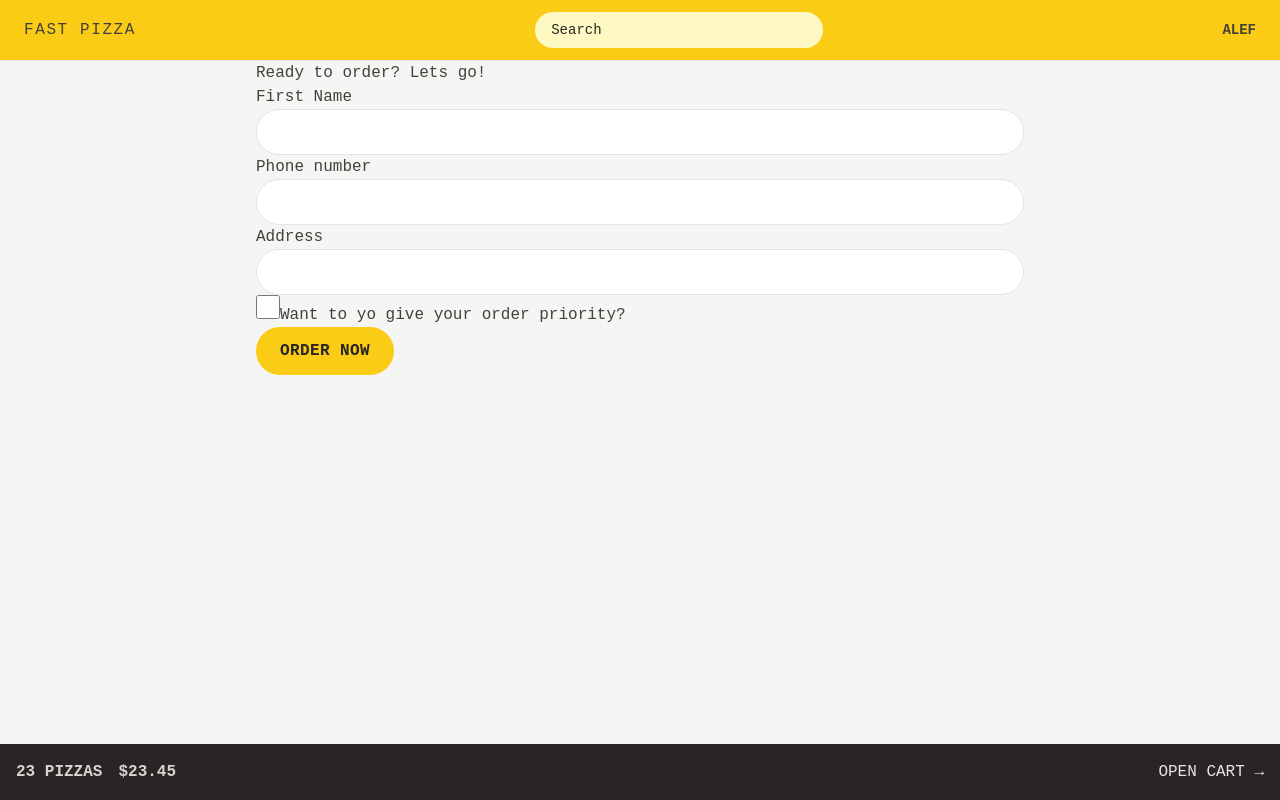
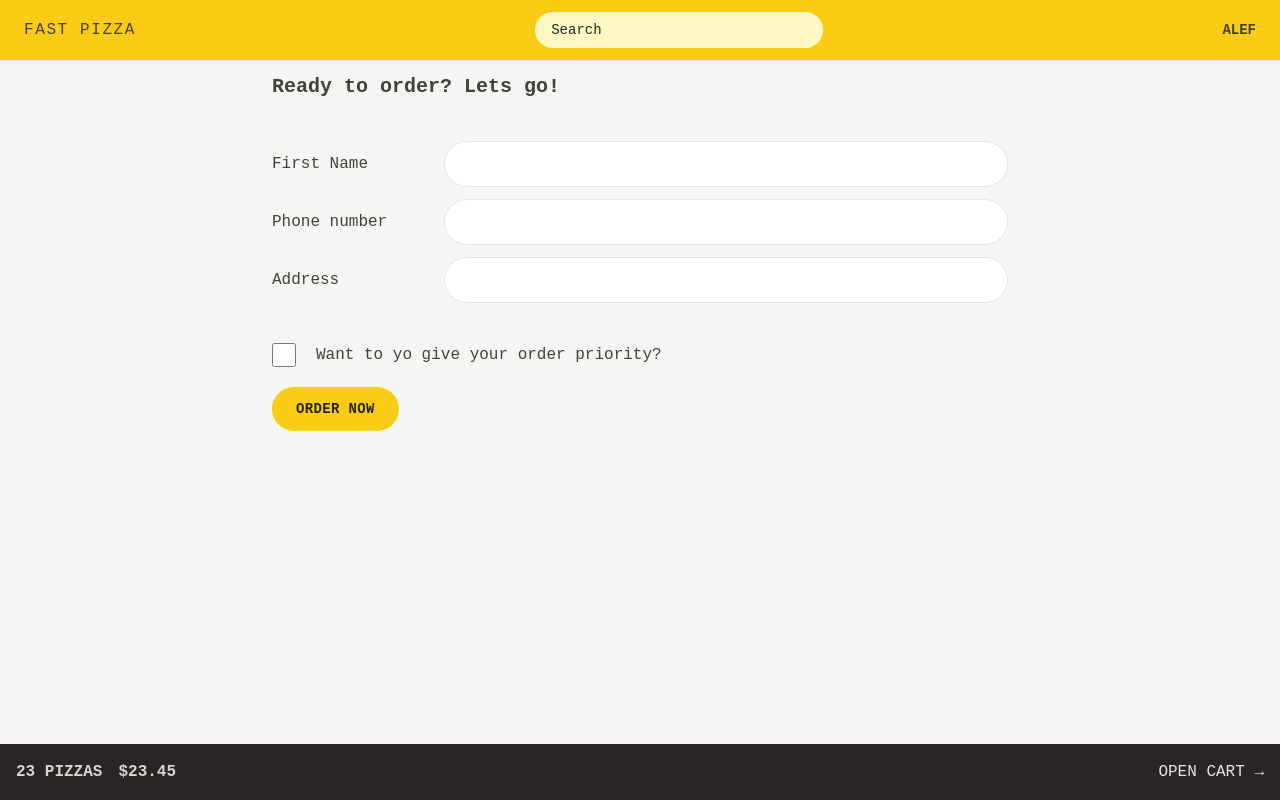
Before and after one commit to alefHabte/PIZZA-Ordering, a React (Vite) app: page /order/new in a window 1280 px wide. Built offline with nearby package versions, Linux system fonts and the light colour scheme; a web font is replaced by a local one.

Commit message:
finished-tailwind-section

```diff
--- a/src/features/cart/Cart.jsx
+++ b/src/features/cart/Cart.jsx
@@ -1,6 +1,7 @@
 import { Link } from "react-router-dom";
 import LinkButton from "../../ui/LinkButton";
 import Button from "../../ui/Button";
+import CartItem from "./CartItem";
 
 const fakeCart = [
   {
@@ -28,19 +29,24 @@
 
 function Cart() {
   const cart = fakeCart;
+  // const Items = cart.map((item) => <CartItem key={item}>{item}</CartItem>);
 
   return (
-    <div>
+    <div className="px-4 py-3">
       <LinkButton to={"/menu"}>&larr; Back to menu</LinkButton>
+      <h2 className="px-4 py-3">Your cart, %NAME%</h2>
+      <ul className="mt-3 divide-y divide-stone-200 border-b">
+        {cart.map((item) => (
+          <CartItem key={item.pizzaId} item={item} />
+        ))}
+      </ul>
 
-      <h2>Your cart, %NAME%</h2>
-
-      <div>
+      <div className="mt-6 space-x-2">
         <Button to="/order/new" type="primary">
           Order pizzas
         </Button>
         {/* <Link to="/order/new">Order pizzas</Link> */}
-        <button>Clear cart</button>
+        <Button type="secondary">Clear cart</Button>
       </div>
     </div>
   );
--- a/src/features/cart/CartItem.jsx
+++ b/src/features/cart/CartItem.jsx
@@ -1,15 +1,17 @@
+import Button from "../../ui/Button";
 import { formatCurrency } from "../../utils/helpers";
 
 function CartItem({ item }) {
   const { pizzaId, name, quantity, totalPrice } = item;
 
   return (
-    <li>
-      <p>
+    <li className="py-3 sm:flex sm:justify-between sm:gap-x-6">
+      <p className="mb-1 sm:mb-0">
         {quantity}&times; {name}
       </p>
-      <div>
-        <p>{formatCurrency(totalPrice)}</p>
+      <div className="flex items-center justify-between sm:gap-x-6">
+        <p className="text-sm font-bold">{formatCurrency(totalPrice)}</p>
+        <Button type="small">Delete</Button>
       </div>
     </li>
   );
--- a/src/features/order/CreateOrder.jsx
+++ b/src/features/order/CreateOrder.jsx
@@ -48,32 +48,41 @@
   const formErrors = useActionData();
 
   return (
-    <div>
-      <h2>Ready to order? Lets go!</h2>
+    <div className="px-4 py-3">
+      <h2 className="mb-10 text-xl font-semibold">Ready to order? Lets go!</h2>
 
       {/* <Form method="post" action="/order/new"> */}
       <Form method="post">
-        <div>
-          <label>First Name</label>
-          <input type="text" name="customer" required className="input" />
+        <div className="mb-3 flex flex-col gap-3 sm:flex sm:flex-row sm:items-center">
+          <label className="sm:basis-40">First Name</label>
+          <input type="text" name="customer" required className="input grow" />
         </div>
 
-        <div>
-          <label>Phone number</label>
-          <div>
-            <input type="tel" name="phone" required className="input" />
+        <div className="mb-3 flex flex-col gap-3 sm:flex sm:flex-row sm:items-center">
+          <label className="sm:basis-52">Phone number</label>
+          <div className="w-full">
+            <input type="tel" name="phone" required className="input w-full" />
           </div>
-          {formErrors?.phone && <p>{formErrors.phone}</p>}
         </div>
+        {formErrors?.phone && (
+          <p className="mb-3 rounded-md bg-red-100 px-2 py-1 text-red-500">
+            {formErrors.phone}
+          </p>
+        )}
 
-        <div>
-          <label>Address</label>
-          <div>
-            <input type="text" name="address" required className="input" />
+        <div className="mb-3 flex flex-col gap-3 sm:flex sm:flex-row sm:items-center">
+          <label className="sm:basis-40">Address</label>
+          <div className="sm:grow">
+            <input
+              type="text"
+              name="address"
+              required
+              className="input w-full"
+            />
           </div>
         </div>
 
-        <div>
+        <div className="mb-5 mt-10 flex items-center gap-5">
           <input
             type="checkbox"
             name="priority"
@@ -82,7 +91,9 @@
             // value={withPriority}
             // onChange={(e) => setWithPriority(e.target.checked)}
           />
-          <label htmlFor="priority">Want to yo give your order priority?</label>
+          <label htmlFor="priority" className="font-medium">
+            Want to yo give your order priority?
+          </label>
         </div>
         <div>
           <input type="hidden" name="cart" value={JSON.stringify(cart)} />
--- a/src/features/order/Order.jsx
+++ b/src/features/order/Order.jsx
@@ -2,6 +2,7 @@
 
 import { getOrder } from "../../services/apiRestaurant";
 import { useLoaderData } from "react-router-dom";
+import OrderItem from "./OrderItem";
 import {
   calcMinutesLeft,
   formatCurrency,
@@ -60,29 +61,49 @@
   console.log(Order);
 
   return (
-    <div>
-      <div>
-        <h2>Status</h2>
-
-        <div>
-          {priority && <span>Priority</span>}
-          <span>{status} order</span>
+    <div className="space-y-4 px-4 py-6">
+      <div className="flex flex-wrap items-center justify-between gap-2">
+        <h2 className="text-xl font-semibold">Order #{id} Status</h2>
+        <div className="items-center space-x-4">
+          {priority && (
+            <span className="items-center rounded-full bg-red-500 px-2 py-1 text-sm uppercase tracking-wide text-red-50">
+              Priority
+            </span>
+          )}
+          <span className="items-center rounded-full bg-green-500 px-2 py-1 text-sm uppercase tracking-wide text-green-50">
+            {status} order
+          </span>
         </div>
       </div>
 
-      <div>
+      <div className="flex flex-wrap items-center justify-between gap-2 rounded-sm bg-stone-200 px-4 py-3">
         <p>
           {deliveryIn >= 0
             ? `Only ${calcMinutesLeft(estimatedDelivery)} minutes left 😃`
             : "Order should have arrived"}
         </p>
-        <p>(Estimated delivery: {formatDate(estimatedDelivery)})</p>
+        <p className="text-sm font-medium text-stone-600">
+          (Estimated delivery: {formatDate(estimatedDelivery)})
+        </p>
       </div>
+      <ul className="divide-y border-b border-t border-stone-200">
+        {cart.map((item) => (
+          <OrderItem item={item} key={item.id} />
+        ))}
+      </ul>
 
-      <div>
-        <p>Price pizza: {formatCurrency(orderPrice)}</p>
-        {priority && <p>Price priority: {formatCurrency(priorityPrice)}</p>}
-        <p>To pay on delivery: {formatCurrency(orderPrice + priorityPrice)}</p>
+      <div className="flex flex-wrap items-center justify-between gap-2 rounded-sm bg-stone-200 px-4 py-3">
+        <p className="text-sm font-medium text-stone-600">
+          Price pizza: {formatCurrency(orderPrice)}
+        </p>
+        {priority && (
+          <p className="text-sm font-medium text-stone-600">
+            Price priority: {formatCurrency(priorityPrice)}
+          </p>
+        )}
+        <p className="font-bold">
+          To pay on delivery: {formatCurrency(orderPrice + priorityPrice)}
+        </p>
       </div>
     </div>
   );
--- a/src/features/order/OrderItem.jsx
+++ b/src/features/order/OrderItem.jsx
@@ -4,12 +4,12 @@
   const { quantity, name, totalPrice } = item;
 
   return (
-    <li>
-      <div>
-        <p>
+    <li className="py-3">
+      <div className="flex items-center justify-between text-sm">
+        <p className="font-bold">
           <span>{quantity}&times;</span> {name}
         </p>
-        <p>{formatCurrency(totalPrice)}</p>
+        <p className="font-bold">{formatCurrency(totalPrice)}</p>
       </div>
     </li>
   );
--- a/src/index.css
+++ b/src/index.css
@@ -4,7 +4,7 @@
 
 @layer components {
   .input {
-    @apply w-full rounded-full border border-stone-200 px-4 py-2 text-sm transition-all duration-300 placeholder:text-stone-400 focus:outline-none focus:ring-2 focus:ring-yellow-300 md:px-6 md:py-3;
+    @apply rounded-full border border-stone-200 px-4 py-2 text-sm transition-all duration-300 placeholder:text-stone-400 focus:outline-none focus:ring-2 focus:ring-yellow-300 md:px-6 md:py-3;
   }
 }
 /* body {
--- a/src/ui/Button.jsx
+++ b/src/ui/Button.jsx
@@ -2,10 +2,12 @@
 
 function Button({ children, disabled, to, type }) {
   const base =
-    " inline-block items-center rounded-full bg-yellow-400 font-semibold uppercase tracking-wide text-stone-800 transition-colors hover:bg-yellow-300 focus:outline-none focus:ring-2 focus:ring-yellow-300 focus:ring-offset-2 disabled:cursor-not-allowed ";
+    "text-sm inline-block items-center rounded-full bg-yellow-400 font-semibold uppercase tracking-wide text-stone-800 transition-colors hover:bg-yellow-300 focus:outline-none focus:ring-2 focus:ring-yellow-300 focus:ring-offset-2 disabled:cursor-not-allowed ";
   const styles = {
     primary: base + " sm:py-3 px-4 py-3 sm:px-6",
     small: base + " sm:py-3 px-3 py-2 sm:px-4 text-sm",
+    secondary:
+      "text-sm inline-block items-center border border-stone-400 rounded-full sm:py-2.5 px-3.5 py-2.5 sm:px-4 font-semibold uppercase tracking-wide text-stone-400 hover:bg-stone-300 hover:text-stone-800 focus:outline-none focus:ring-2 focus:ring-stone-200 focus:ring-offset-2 disabled:cursor-not-allowed",
   };
   if (to)
     return (
```
Also changed, not shown: index.html (+5 -2 lines).
